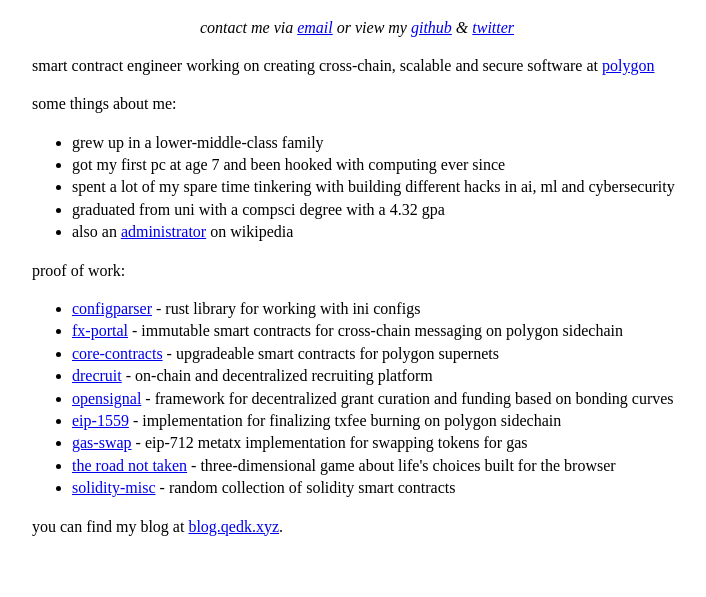
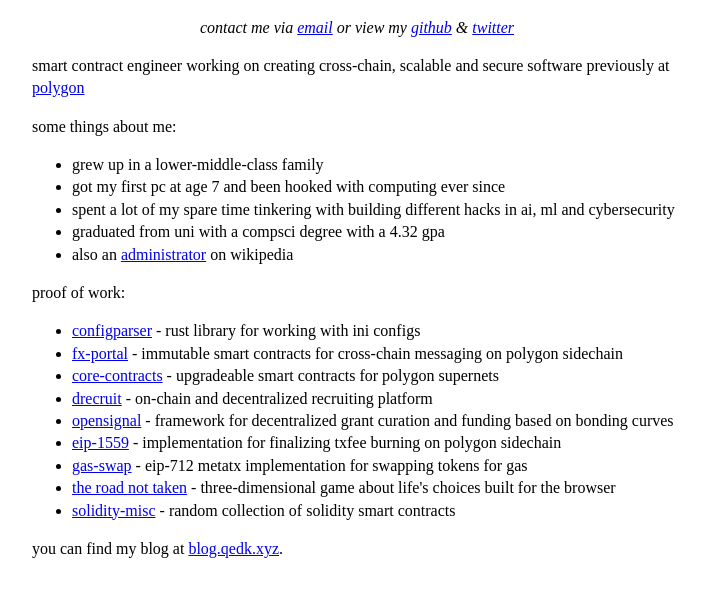
Before and after one commit to QEDK/qedk.github.io, a plain HTML site: page index.html in a window 1280 px wide. Shown: the part 107-704 px from the top of the page, without its empty margins (283-989 px from the left). Drawn offline with Linux system fonts and the light colour scheme.

Commit message:
update status

```diff
--- a/index.html
+++ b/index.html
@@ -41,7 +41,7 @@
         <p style="text-align:center"><i>contact me via <a href="mailto:hi@qedk.xyz">email</a> or view my <a
                     href="https://github.com/qedk">github</a> & <a href="https://twitter.com/qedk_">twitter</a></i></p>
 
-        <p>smart contract engineer working on creating cross-chain, scalable and secure software at <a
+        <p>smart contract engineer working on creating cross-chain, scalable and secure software previously at <a
                 href="https://polygon.technology">polygon</a></p>
 
         some things about me:
```
